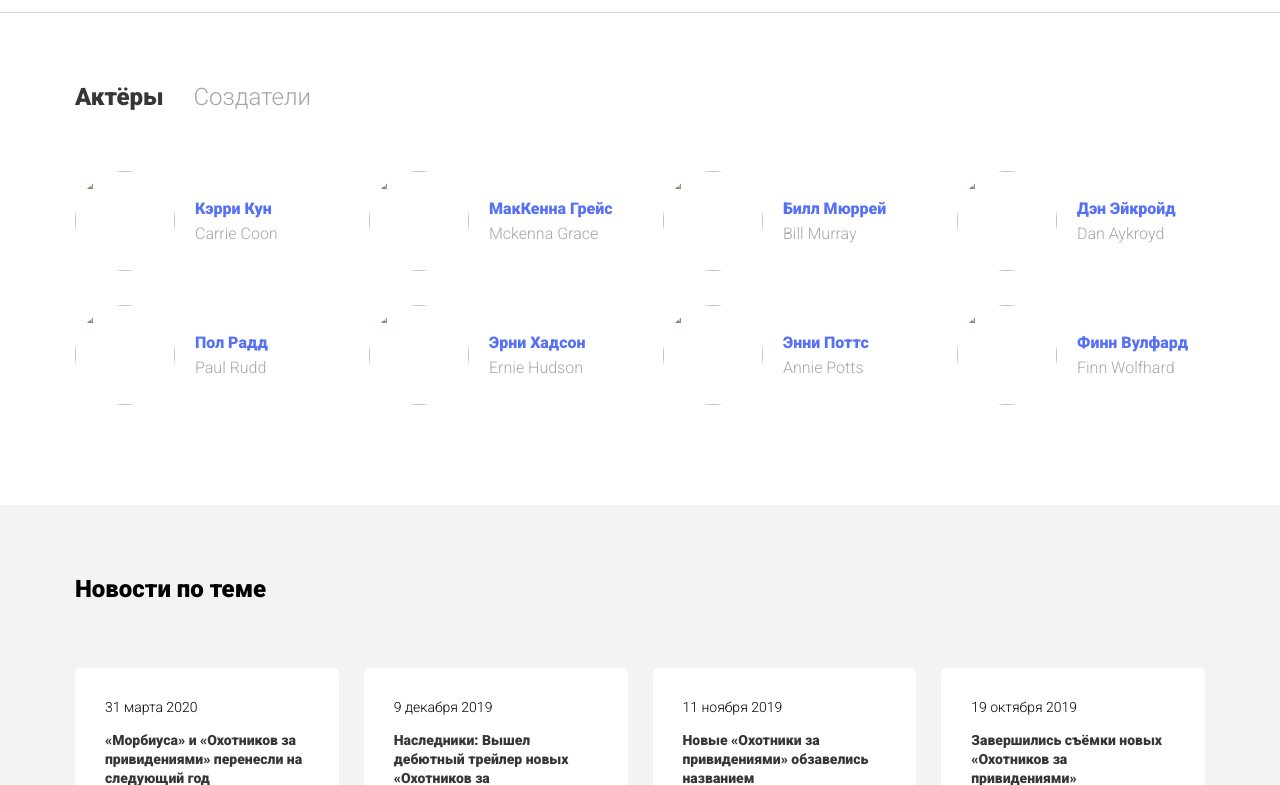
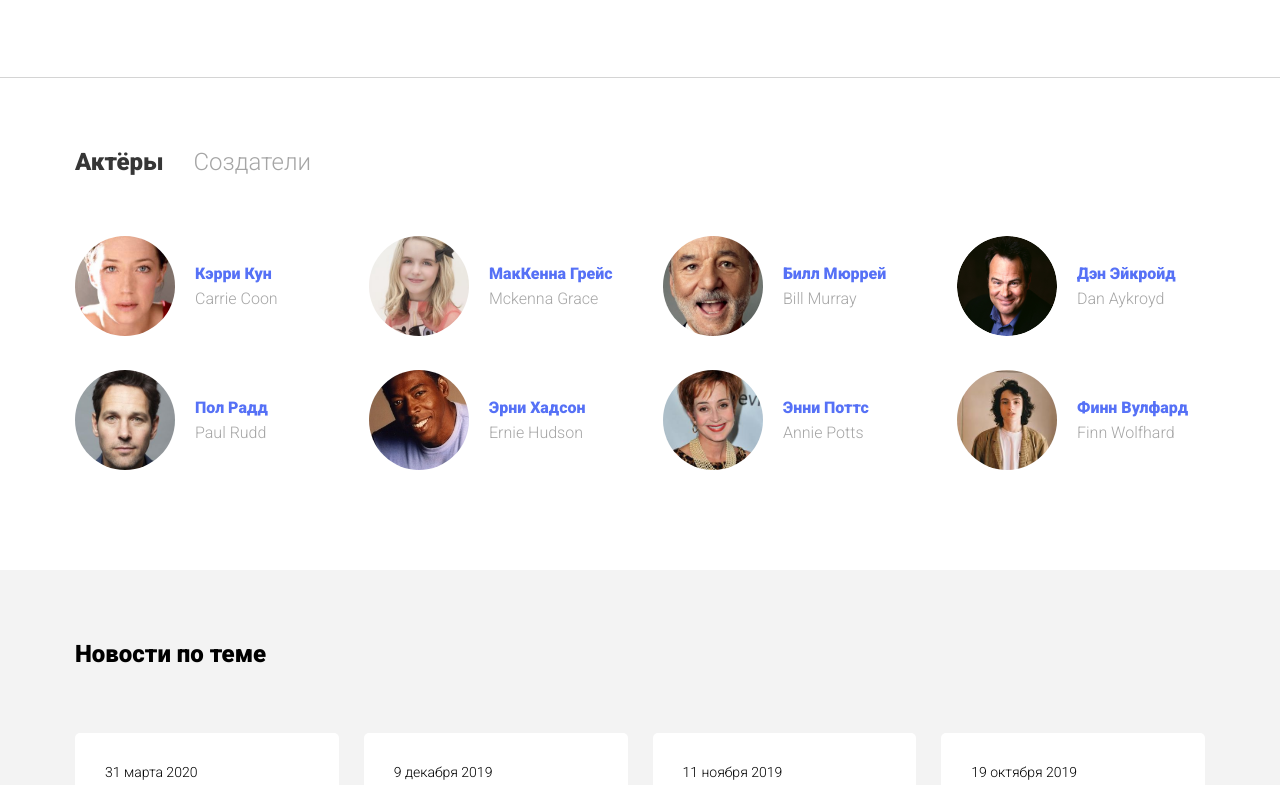
Before and after one commit to eclectic-mind/ghostbusters, a plain HTML site: page index.html in a window 1280 px wide. Shown: the part 729-1514 px from the top of the page. Drawn offline with Linux system fonts and the light colour scheme; the site is published under a folder, as on GitHub Pages, so addresses that start at the root find nothing.

Commit message:
fix images

```diff
--- a/index.html
+++ b/index.html
@@ -29,7 +29,7 @@
     </div>
 
     <div class="mobile-buttons">
-      <button class="search-button"><img src="../img/search-icon.svg" alt="search"></button><button class="menu-button">
+      <button class="search-button"><img src="img/search-icon.svg" alt="search"></button><button class="menu-button">
         <span class="sandwitch-top"></span><span class="sandwitch-middle"></span><span class="sandwitch-bottom"></span>
       </button>
     </div>
@@ -38,7 +38,7 @@
     <div class="container">
       <div class="wrapper">
         <div class="trailer">
-          <img src="/img/poster.jpg" alt="" />
+          <img src="img/poster.jpg" alt="" />
           <a data-fancybox href="https://www.youtube.com/watch?v=o705uydkgew">
             <span>Посмотреть трейлер</span>
           </a>
@@ -104,7 +104,7 @@
       <div class="content" id="creators">
 
         <div class="card">
-          <img src="/img/actor-coon.png"" alt="" />
+          <img src="img/actor-coon.png"" alt="" />
             <div>
               <h3>Кэрри Кун</h3>
               <span class=" eng-name">Carrie Coon</span>
@@ -112,7 +112,7 @@
       </div>
 
       <div class="card">
-        <img src="/img/actor-grace.png"" alt="" />
+        <img src="img/actor-grace.png"" alt="" />
             <div>
               <h3>МакКенна Грейс</h3>
               <span class=" eng-name">Mckenna Grace</span>
@@ -123,56 +123,56 @@
 
     <div class="content visible" id="actors">
       <div class="card">
-        <img src="/img/actor-coon.png"" alt="" />
+        <img src="img/actor-coon.png"" alt="" />
             <div>
               <h3>Кэрри Кун</h3>
               <span class=" eng-name">Carrie Coon</span>
       </div>
     </div>
     <div class="card">
-      <img src="/img/actor-grace.png"" alt="" />
+      <img src="img/actor-grace.png"" alt="" />
             <div>
               <h3>МакКенна Грейс</h3>
               <span class=" eng-name">Mckenna Grace</span>
     </div>
     </div>
     <div class="card">
-      <img src="/img/actor-murray.png"" alt="" />
+      <img src="img/actor-murray.png"" alt="" />
             <div>
               <h3>Билл Мюррей</h3>
               <span class=" eng-name">Bill Murray</span>
     </div>
     </div>
     <div class="card">
-      <img src="/img/actor-akroyd.png"" alt="" />
+      <img src="img/actor-akroyd.png"" alt="" />
             <div>
               <h3>Дэн Эйкройд</h3>
               <span class=" eng-name">Dan Aykroyd</span>
     </div>
     </div>
     <div class="card">
-      <img src="/img/actor-rudd.png"" alt="" />
+      <img src="img/actor-rudd.png"" alt="" />
             <div>
               <h3>Пол Радд</h3>
               <span class=" eng-name">Paul Rudd</span>
     </div>
     </div>
     <div class="card">
-      <img src="/img/actor-hudson.png"" alt="" />
+      <img src="img/actor-hudson.png"" alt="" />
             <div>
               <h3>Эрни Хадсон</h3>
               <span class=" eng-name">Ernie Hudson</span>
     </div>
     </div>
     <div class="card">
-      <img src="/img/actor-potts.png"" alt="" />
+      <img src="img/actor-potts.png"" alt="" />
             <div>
               <h3>Энни Поттс</h3>
               <span class=" eng-name">Annie Potts</span>
     </div>
     </div>
     <div class="card">
-      <img src="/img/actor-wolfhard.png"" alt="" />
+      <img src="img/actor-wolfhard.png"" alt="" />
             <div>
               <h3>Финн Вулфард</h3>
               <span class=" eng-name">Finn Wolfhard</span>
```
